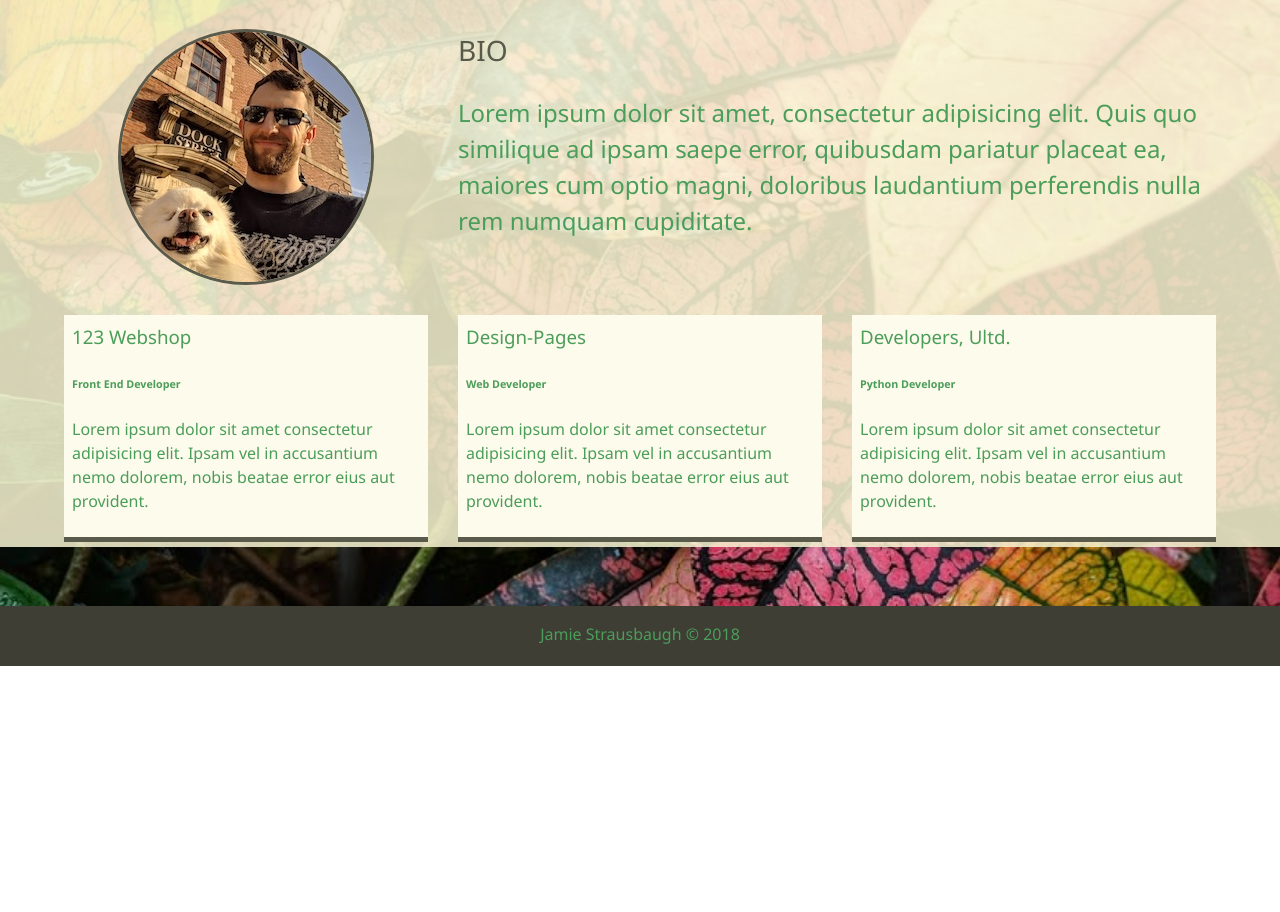
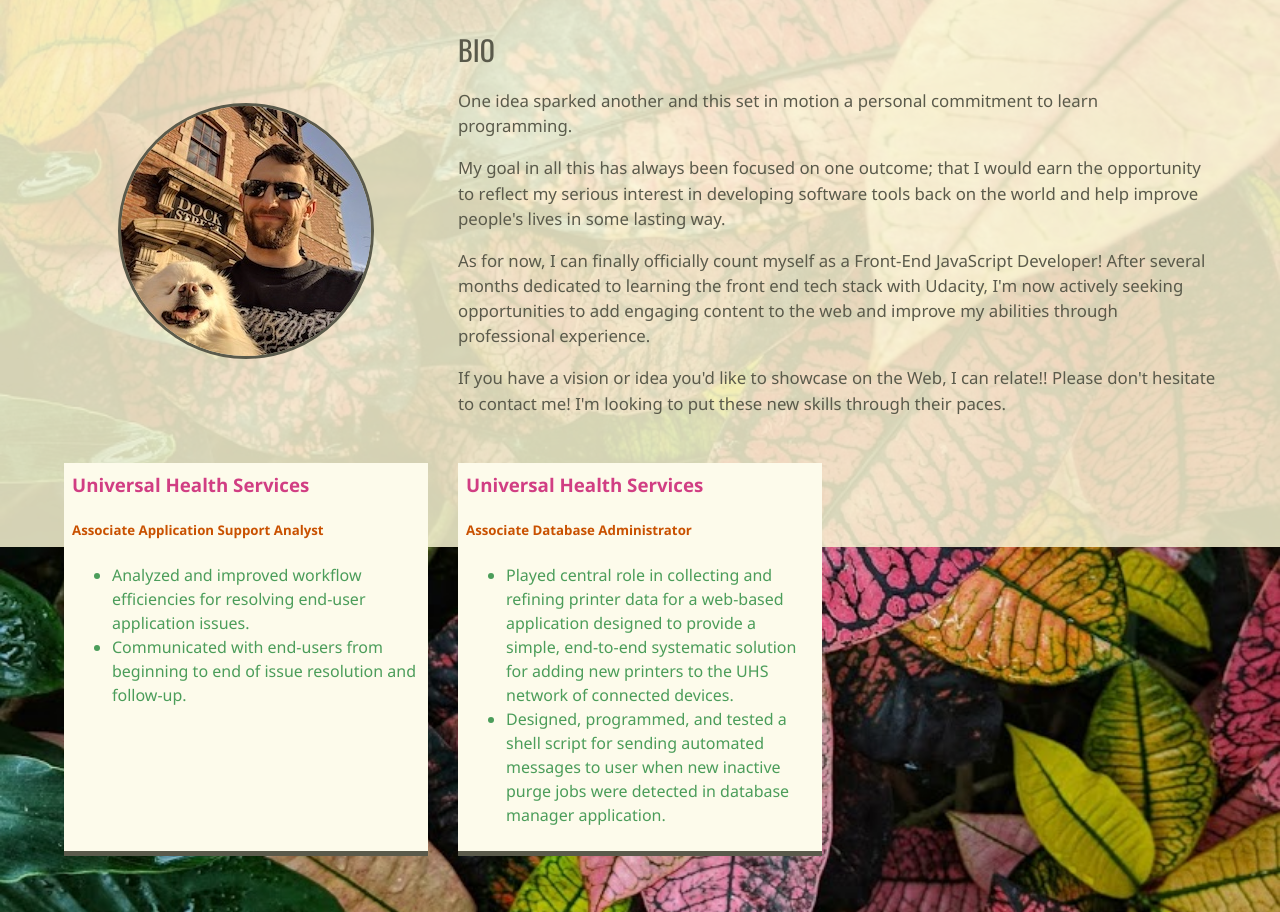
Before and after one commit to Jamoverjelly/responsive-portfolio, a website: page dist/about.html in a window 1280 px wide. Shown: the part 253-1165 px from the top of the page. Before the commit the page ends 919 px from the top, so only its background shows below. Drawn offline with nearby package versions, Linux system fonts and the light colour scheme.

Commit message:
Revised styles and added content.

```diff
--- a/scss/main.scss
+++ b/scss/main.scss
@@ -11,7 +11,7 @@ body {
   color: set-text-color($primary-color);
   height: 100%;
   margin: 0;
-  font-family: "Segoe UI", Tahoma, Geneva, Verdana, sans-serif;
+  font-family: "Oswald", Tahoma, Geneva, Verdana, sans-serif;
   line-height: 1.5;
 }
 
@@ -96,6 +96,12 @@ main {
   .bio {
     grid-area: bio;
     font-size: 1.5rem;
+
+    p {
+      font-family: "Segoe UI", Tahoma, Geneva, Verdana, sans-serif;
+      color: $secondary-color;
+      font-size: 1.05rem;
+    }
   }
 
   .job-1 {
@@ -114,6 +120,20 @@ main {
     background: lighten($primary-color, 5);
     padding: 0.5rem;
     border-bottom: $secondary-color 5px solid;
+    font-family: "Segoe UI", Tahoma, Geneva, Verdana, sans-serif;
+
+    h3 {
+      font-weight: 600;
+      color: #d13e83;
+    }
+
+    h5 {
+      color: #c95100;
+    }
+
+    ul {
+      font-weight: 400;
+    }
   }
 }
 
```
Also changed, not shown: dist/about.html, dist/contact.html, dist/css/main.css, dist/index.html, dist/work.html.
